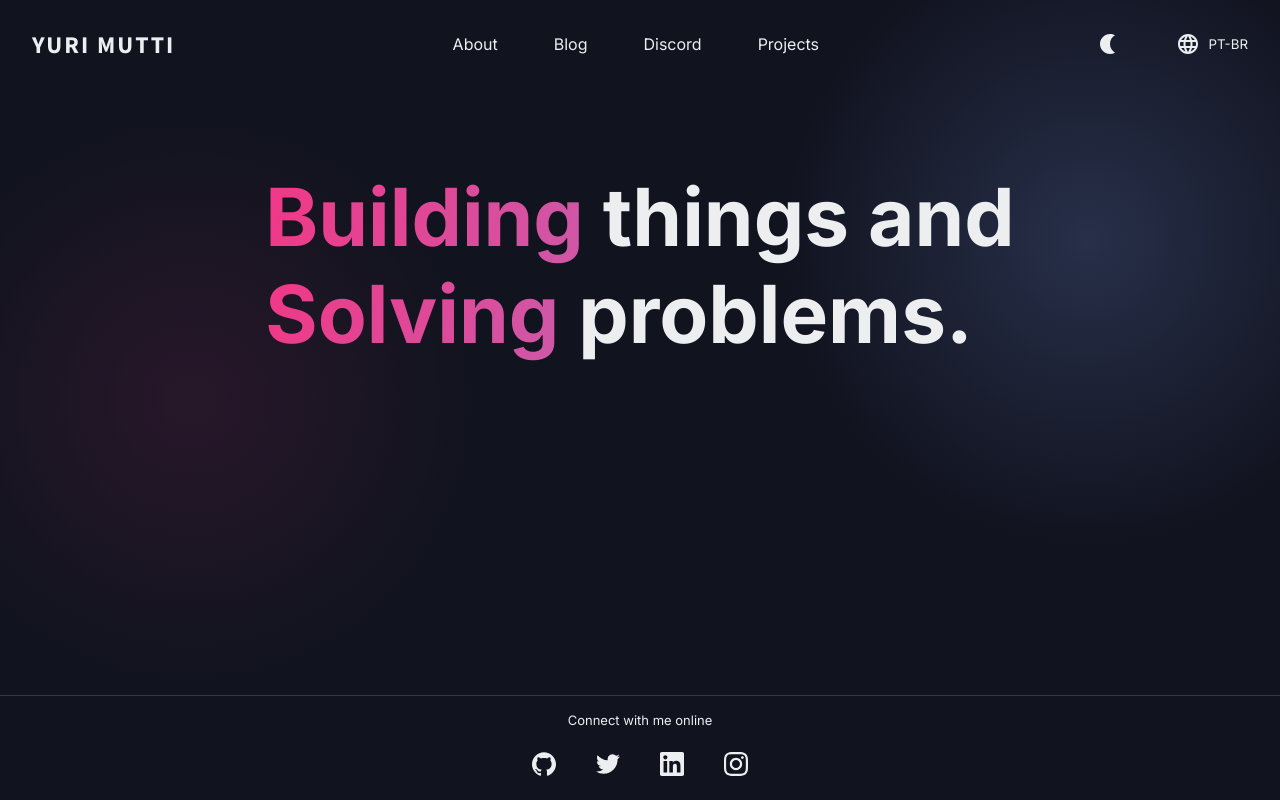
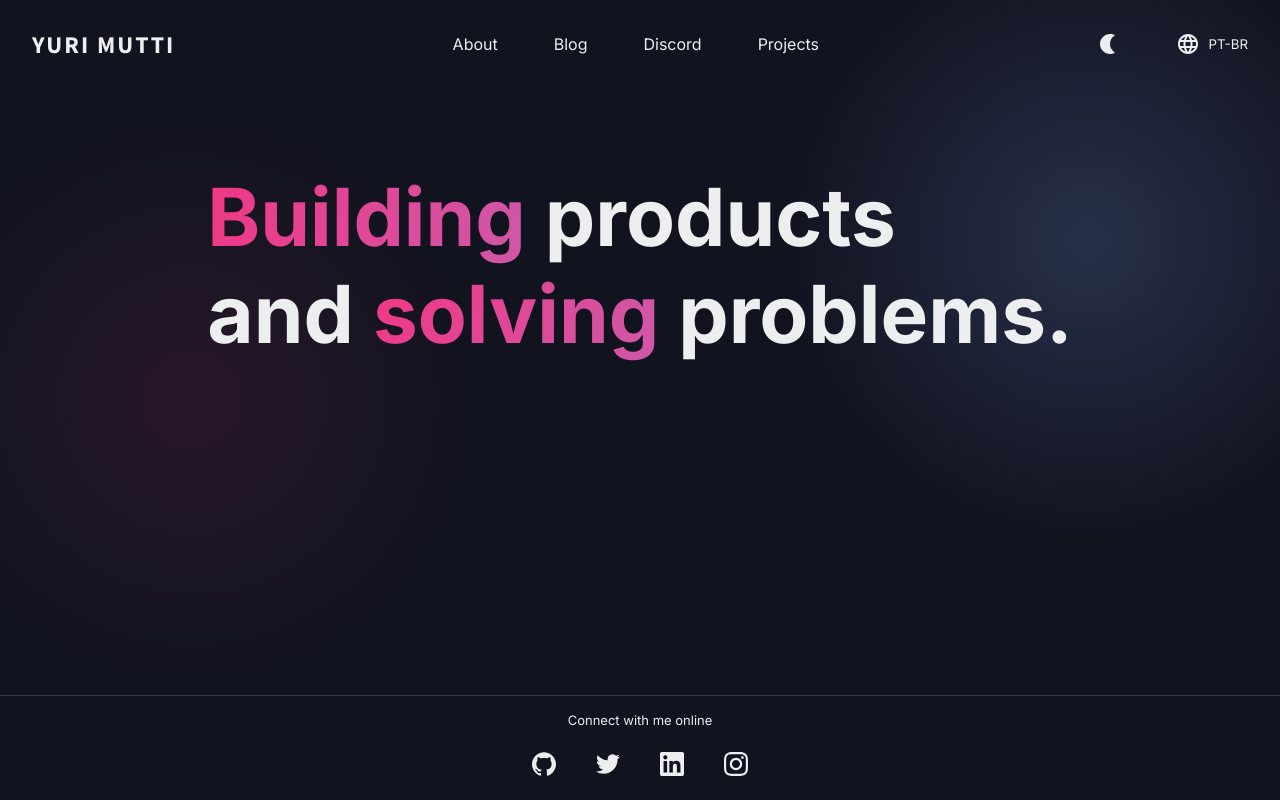
Before and after one commit to yurimutti/yurimutti.com, a Next.js app: page / in a window 1280 px wide. Built offline with nearby package versions, Linux system fonts and the light colour scheme.

Commit message:
refactor: new hero text

```diff
--- a/src/components/layouts/hero/index.tsx
+++ b/src/components/layouts/hero/index.tsx
@@ -4,8 +4,8 @@ export function Hero() {
   return (
     <S.Section>
       <S.Text>
-        <S.HeroGradient>Building</S.HeroGradient> things and <br />
-        <S.HeroGradient>Solving</S.HeroGradient> problems.
+        <S.HeroGradient>Building</S.HeroGradient> products
+        <br /> and <S.HeroGradient>solving</S.HeroGradient> problems.
       </S.Text>
     </S.Section>
   );
```
